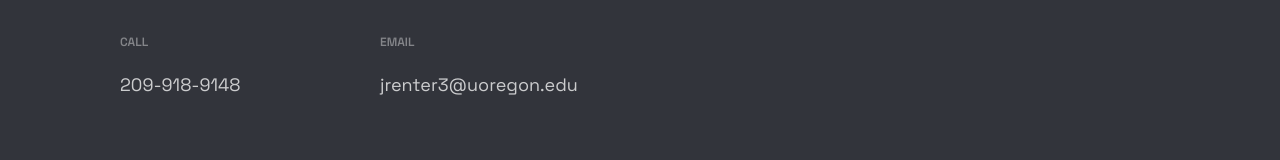
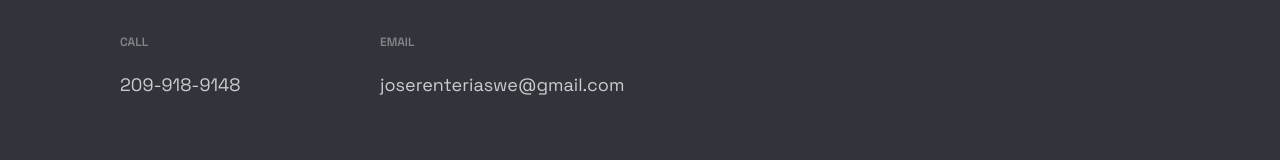
Before and after one commit to joserenter1a/portfolio, a Next.js app: page / in a window 1280 px wide. Shown: the part 4575-4735 px from the top of the page. Built offline with nearby package versions, Linux system fonts and the light colour scheme.

Commit message:
Update Footer.js

```diff
--- a/src/components/Footer/Footer.js
+++ b/src/components/Footer/Footer.js
@@ -17,8 +17,8 @@
         </LinkColumn>
         <LinkColumn>
           <LinkTitle>Email</LinkTitle>
-          <LinkItem href="mailto:jrenter3@uoregon.edu">
-            jrenter3@uoregon.edu
+          <LinkItem href="mailto:joserenteriaswe@gmail.com">
+            joserenteriaswe@gmail.com
           </LinkItem>
         </LinkColumn>
       </LinkList>
```
